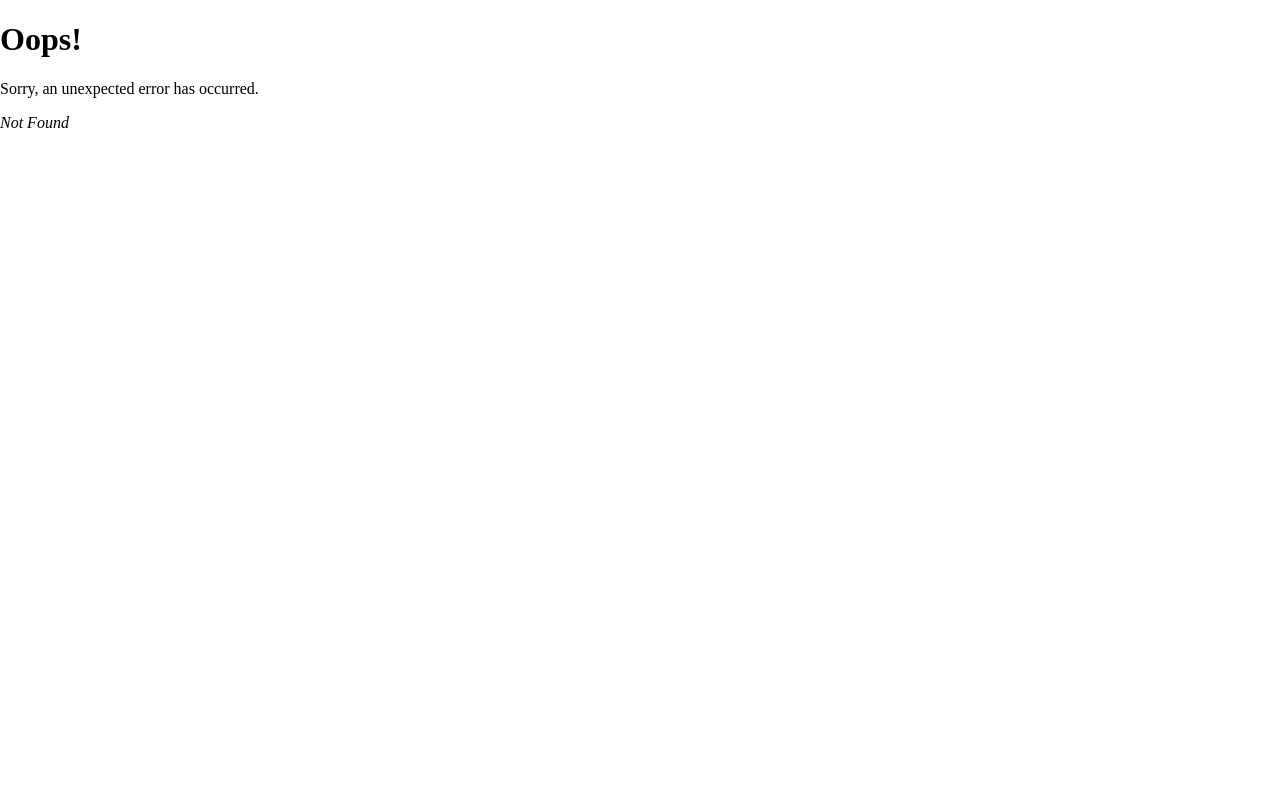
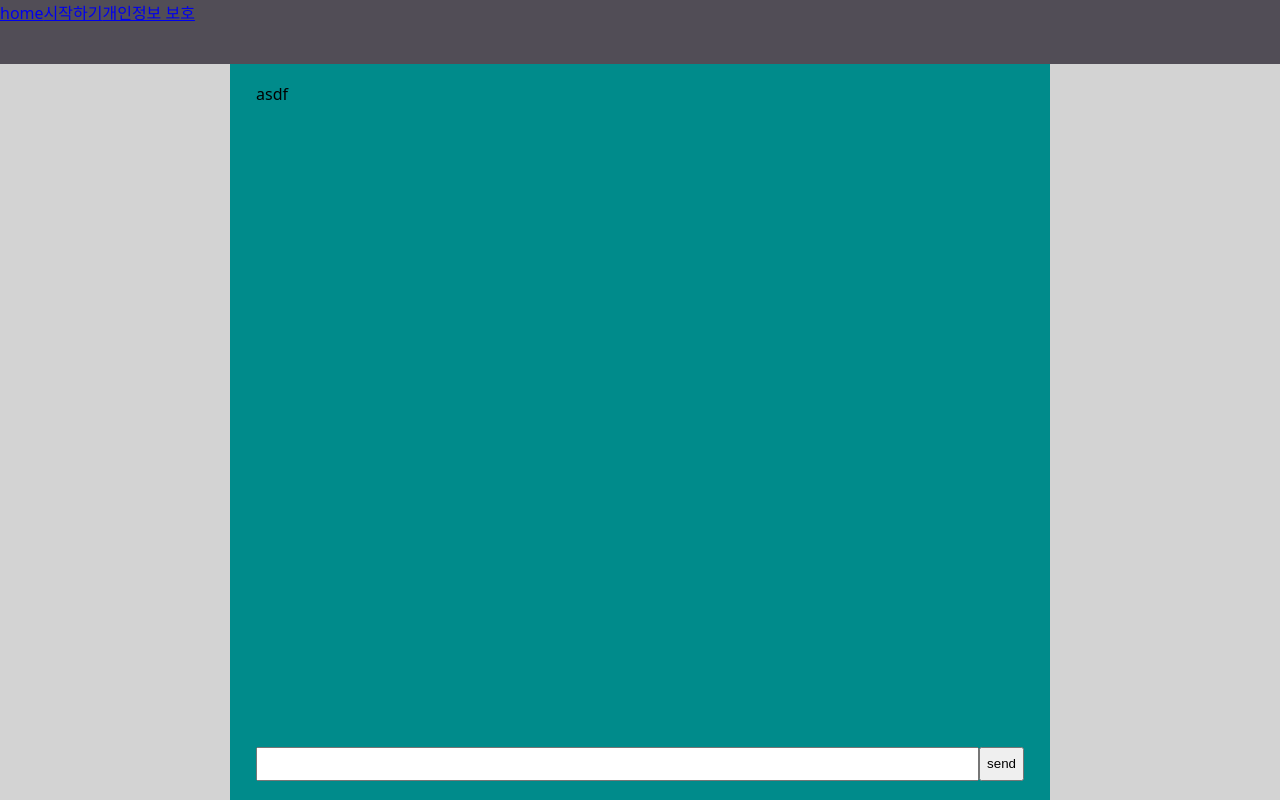
Before and after one commit to jh106/RanChat, a React (Vite) app: page /chat in a window 1280 px wide. Before the commit this address had no page. Built offline with nearby package versions, Linux system fonts and the light colour scheme.

Commit message:
fix for css

```diff
--- a/src/assets/app.css
+++ b/src/assets/app.css
@@ -1,10 +1,62 @@
-body {
+html, body {
     margin: 0;
+}
+
+.root_layout {
+    font-family: system-ui, -apple-system, BlinkMacSystemFont, 'Segoe UI', Roboto, Oxygen, Ubuntu, Cantarell, 'Open Sans', 'Helvetica Neue', sans-serif;
+    display: flex;
+    flex-direction: column;
+    height: 100vh;
 }
 
 .nav-bar {
     background-color: rgb(81, 77, 86);
     width: 100%;
-    height: 8vh;
+    height: 4em;
+}
 
+.content {
+    background-color: lightgrey;
+    display: flex;
+    flex: 1;
+    flex-direction: column;
+    height: 100%;
+    width: 100%;
+    margin: 0;
 }
+
+.chat_div {
+    display: flex;
+    flex-direction: column;
+    flex: 1;
+    overflow: auto;
+    width: 60%;
+    height: 100%;
+    padding: 1.5% 2%;
+    margin: 0 auto;
+    border: none;
+    background-color: darkcyan;
+}
+
+.chat_main {
+    display: flex;
+    flex: 1;
+}
+
+.chat_input {
+    display: flex;
+    flex-direction: row;
+    width: 100%;
+}
+
+.chat_input input[type="text"] {
+    width: 100%;
+    height: 2em;
+    font-size: 14px;
+}
+
+.chat_send_Button {
+    display: flex;
+    flex-wrap: nowrap;
+    flex-direction: row;
+}
--- /dev/null
+++ b/src/pages/Chat.tsx
@@ -0,0 +1,17 @@
+import "../assets/app.css";
+
+export default function Chat() {
+	return (
+    <div className="content">
+        <div className="chat_div">
+          <div className="chat_main">
+            asdf
+          </div>
+          <form className="chat_input">
+            <input type="text" />
+            <div className="chat_send_Button"><button>send</button></div>
+          </form>
+        </div>
+    </div>
+	);
+}
--- a/src/pages/Nav.tsx
+++ b/src/pages/Nav.tsx
@@ -5,10 +5,9 @@ export default function Nav() {
     return (
         <div className="nav-bar">
           <nav>
-          <NavLink to="/">Homepage</NavLink>
-          <NavLink to="/home">home</NavLink>
-          <NavLink to="/test">test</NavLink>
-          <NavLink to="/wronglink">asdf</NavLink>
+          <NavLink to="/">home</NavLink>
+          <NavLink to="/chat">시작하기</NavLink>
+          <NavLink to="/privacy">개인정보 보호</NavLink>
           </nav>
         </div>
     );
--- /dev/null
+++ b/src/pages/Privacy.tsx
@@ -0,0 +1,11 @@
+export default function Privacy() {
+	return (
+		<div className="box">
+			<div className="chat_div">
+				<h1>
+					Hello world!!
+				</h1>
+			</div>
+		</div>
+	);
+}
--- a/src/pages/Root.tsx
+++ b/src/pages/Root.tsx
@@ -3,9 +3,9 @@ import Nav from "./Nav";
 
 export default function Root() {
 	return (
-		<>
+		<div className="root_layout">
 			<Nav />
 			<Outlet />
-		</>
+		</div>
 	);
 }
```
Also changed, not shown: src/router.tsx (+10 -0 lines), 1 other file (tests, documents, lock files or other folders).
